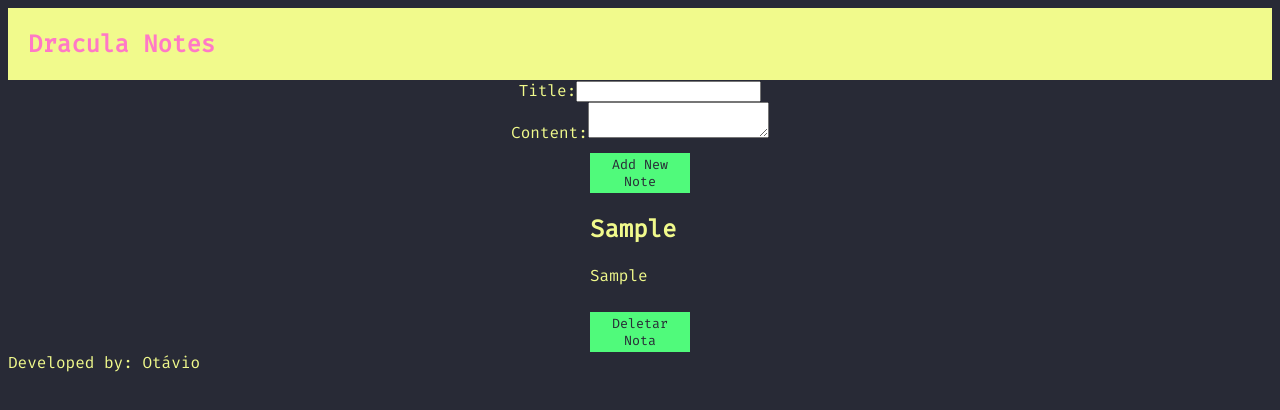
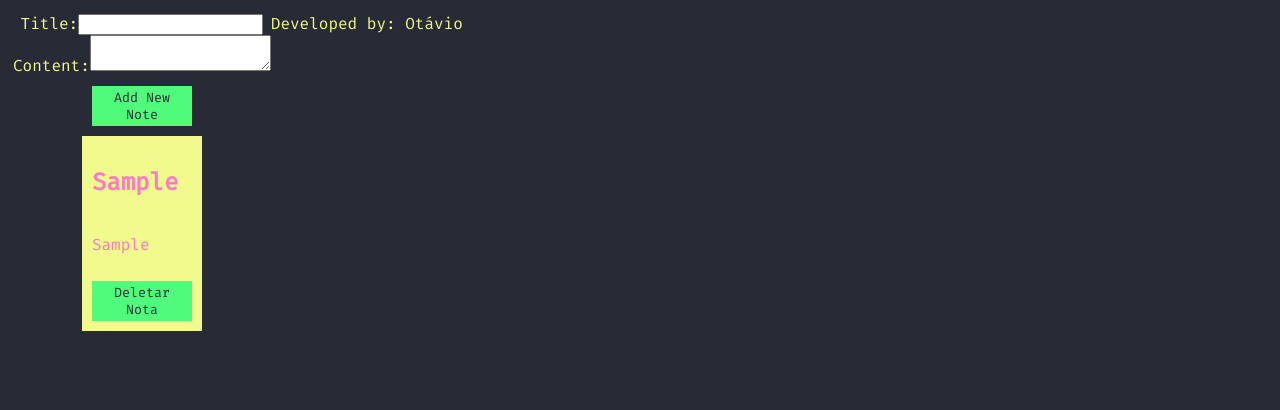
Before and after one commit to atomotavio/dracula-notes, a React (Create React App) app: page / in a window 1280 px wide. Both pictures are taken after typing "Sample", "Sample" into the empty fields and a click on the button "Add New Note". Shown: the top 410 px of the page. Built offline with nearby package versions, Linux system fonts and the light colour scheme.

Commit message:
style: change the style of containers

```diff
--- a/src/App.js
+++ b/src/App.js
@@ -1,5 +1,5 @@
 import React, { useState, useEffect } from "react";
-import View from "./components/View";
+import View from "./components/View/View";
 import "./style/style.css";
 
 // getting the values of local storage
@@ -44,10 +44,6 @@ function App() {
 
   return (
     <>
-    <nav>
-      <h1>Dracula Notes</h1>
-    </nav>
-
     <form onSubmit={handleAddNoteSubmit}>
     <label>
         Title:
@@ -59,7 +55,9 @@ function App() {
     </label>
     <button type="submit">Add New Note</button>
 
+    <div>
     <View notes={notes} deleteNote={deleteNote}></View>
+    </div>
     </form>
 
 
--- a/src/components/View.js
+++ b/src/components/View/View.js
@@ -1,9 +1,10 @@
 import React from "react";
+import "./style.css";
 
 function View ({notes, deleteNote}) {
 
     return notes.map(note=>(
-        <div key={note.title}>
+        <div className="note" key={note.title}>
             <h2>{note.title}</h2>
             <p>{note.content}</p>
             <button onClick={() =>deleteNote(note.title)}>Deletar Nota</button>
--- /dev/null
+++ b/src/components/View/style.css
@@ -0,0 +1,7 @@
+.note {
+    background-color: #f1fa8c;
+    color: #ff79c6;
+    display: flex;
+    flex-direction: column;
+    padding: 10px;
+}
--- a/src/style/style.css
+++ b/src/style/style.css
@@ -2,19 +2,11 @@ body {
     background-color: #282a36;
     font-family: 'Fira Code', monospace;
     color: #f1fa8c;
+    display: flex;
 }
 
 h1 {
     color: #ff79c6;
-}
-
-nav {
-    display: flex;
-    background-color: #f1fa8c;
-    justify-content: space-between;
-    align-items: center;
-    padding-left: 20px;
-    padding-right: 20px;
 }
 
 form {
@@ -37,3 +29,9 @@ button {
 button:hover {
     background-color: #ffb86c;
 }
+
+div {
+    display: flex;
+    flex-wrap: wrap;
+    margin: 5px;
+}
```
Also changed, not shown: public/manifest.json.
